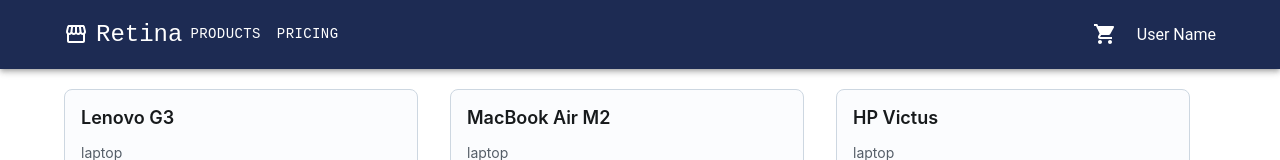
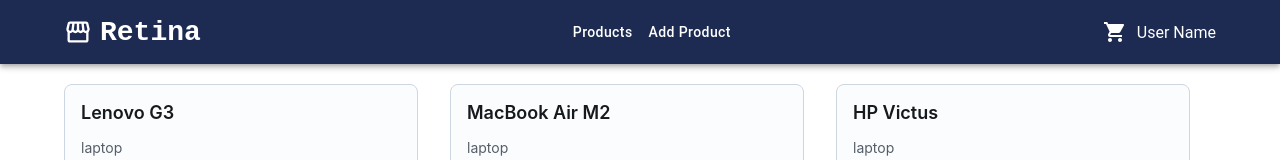
Before and after one commit to KhaledAbuarida/Retina-Store, a React (Vite) app: page / in a window 1280 px wide. Shown: the top 160 px of the page. Built offline with nearby package versions, Linux system fonts and the light colour scheme.

Commit message:
handle nav links

```diff
--- a/src/components/AppHeader.tsx
+++ b/src/components/AppHeader.tsx
@@ -1,101 +1,80 @@
-import { AppBar, Container, Toolbar, Typography, Box, IconButton, Menu, MenuItem, Button, Badge } from "@mui/material";
-import {useContext, useState} from "react";
+import { AppBar, Container, Toolbar, Box, Badge, Button } from "@mui/material";
+import {useContext} from "react";
 import StorefrontIcon from '@mui/icons-material/Storefront';
 import ShoppingCartIcon from '@mui/icons-material/ShoppingCart';
-import MenuIcon from '@mui/icons-material/Menu';
 import { NavLink } from "react-router-dom";
 import { CartContext } from "../contexts/Cart.context";
 
-
-const pages = ['Products', 'Pricing'];
-
 const AppHeader = () => {
 
-    const [anchorElNav, setAnchorElNav] = useState<null | HTMLElement>(null);
     const cartItems = useContext(CartContext)
 
-    const handleOpenNavMenu = (event: React.MouseEvent<HTMLElement>) => {
-        setAnchorElNav(event.currentTarget);
-    };
-
-    const handleCloseNavMenu = () => {
-        setAnchorElNav(null);
-    };
 
     return (
     <AppBar position="static" sx={{ backgroundColor: "#1D2B53"}}>
       <Container>
-        <Toolbar disableGutters>
-            <StorefrontIcon sx={{ display: { xs: 'none', md: 'flex' }, mr: 1 }} />
+        <Toolbar disableGutters sx={{ display: 'flex', justifyContent: 'space-between'}}>
             <NavLink
                 to='/'
                 style={{
                     textDecoration: 'none',
-                    color: '#fff',
+                    color: '#FFF',
                     fontFamily: 'monospace',
-                    fontSize: '24px'
+                    fontSize: '28px',
+                    fontWeight: 'bolder',
+                    display: 'flex',
+                    justifyContent: 'center',
+                    alignItems: 'center'
                 }}
             >
+                <StorefrontIcon sx={{ fontSize: '28px', display: { xs: 'none', md: 'flex' }, mr: 1 }} />
                 Retina
             </NavLink>
 
-            <Box sx={{ flexGrow: 1, display: { xs: 'flex', md: 'none' } }}>
-                <IconButton
-                    size="large"
-                    aria-label="account of current user"
-                    aria-controls="menu-appbar"
-                    aria-haspopup="true"
-                    onClick={handleOpenNavMenu}
-                    color="inherit"
-                >
-                <MenuIcon />
-                    </IconButton>
-                <Menu
-                    id="menu-appbar"
-                    anchorEl={anchorElNav}
-                    anchorOrigin={{
-                        vertical: 'bottom',
-                        horizontal: 'left',
-                    }}
-                    keepMounted
-                    transformOrigin={{
-                        vertical: 'top',
-                        horizontal: 'left',
-                    }}
-                    open={Boolean(anchorElNav)}
-                    onClose={handleCloseNavMenu}
-                    sx={{
-                        display: { xs: 'block', md: 'none' },
+           {/* NAV ITEMS */}
+            <Box>
+                <NavLink
+                    to='/'
+                    style={{
+                        textDecoration: 'none',
+                        color: '#FFF',
+                        fontSize: '20px',
                     }}
                 >
-                {pages.map((page) => (
-                    <MenuItem key={page} onClick={handleCloseNavMenu}>
-                        <Typography textAlign="center" >{page}</Typography>
-                    </MenuItem>
-                ))}
-                </Menu>
+                    <Button sx={{ textTransform: 'none', color: 'inherit'}}>
+                        Products
+                    </Button>
+                </NavLink>
+                <NavLink
+                    to='/'
+                    style={{
+                        textDecoration: 'none',
+                        color: '#FFF',
+                        fontSize: '20px',
+                    }}
+                >
+                    <Button sx={{ textTransform: 'none', color: 'inherit'}}>
+                        Add Product
+                    </Button>
+                </NavLink>
+
             </Box>
 
-            <Box sx={{ flexGrow: 1, display: { xs: 'none', md: 'flex' } }}>
-                {pages.map((page) => (
-                <Button
-                    key={page}
-                    onClick={handleCloseNavMenu}
-                    sx={{ my: 2, color: 'white', display: 'block', fontFamily: 'monospace'}}
-                >
-                    {page}
-                </Button>
-                ))}
+            <Box sx={{
+                    display: 'flex',
+                    justifyContent: 'center',
+                    alignItems: 'center'
+                }}
+            >
+                <NavLink to='/cart' style={{color: 'white', marginRight: '10px'}}>
+                    <Badge badgeContent={cartItems?.cartItems.length} color="primary">
+                        <ShoppingCartIcon/>
+                    </Badge>
+                </NavLink>
+                <p> User Name </p>
             </Box>
 
-            <NavLink to='/cart' style={{color: 'white', marginRight: '20px'}}>
-            <Badge badgeContent={cartItems?.cartItems.length} color="primary">
-                <ShoppingCartIcon/>
-            </Badge>
-            </NavLink>
 
-
-            <p> User Name </p>
 
 
         </Toolbar>
```
